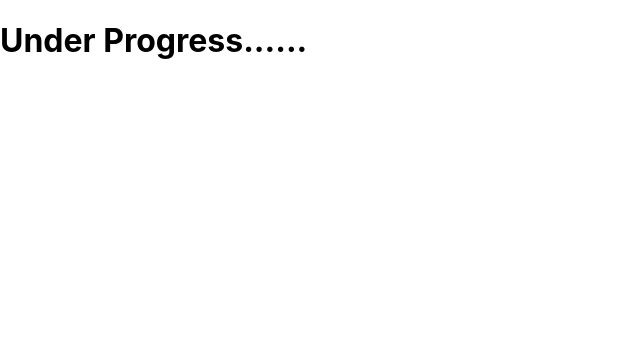
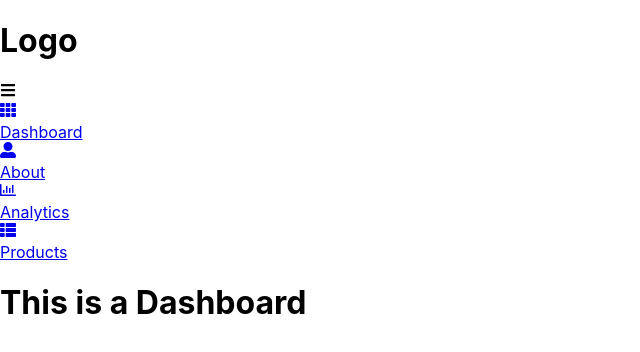
Before and after one commit to mendoncamaria/react-mini-projects, a React (Create React App) app: page / in a window 1280 px wide. Shown: the top 352 px of the page, without its empty margins (0-640 px from the left). Built offline with nearby package versions, Linux system fonts and the light colour scheme.

Commit message:
ex-commit

```diff
--- a/src/App.jsx
+++ b/src/App.jsx
@@ -9,7 +9,7 @@ import Products from './pages/Products';
 function App() {
   return (
     <div>
-      {/* <BrowserRouter>
+      <BrowserRouter>
         <Sidebar>
           <Routes>
             <Route path="/" element={<Dashboard />} />
@@ -19,10 +19,10 @@ function App() {
             <Route path="/products" element={<Products />} />
           </Routes>
         </Sidebar>
-      </BrowserRouter> */}
-      <h1>
+      </BrowserRouter>
+      {/* <h1>
         Under Progress......
-      </h1>
+      </h1> */}
     </div>
   );
 }
```
